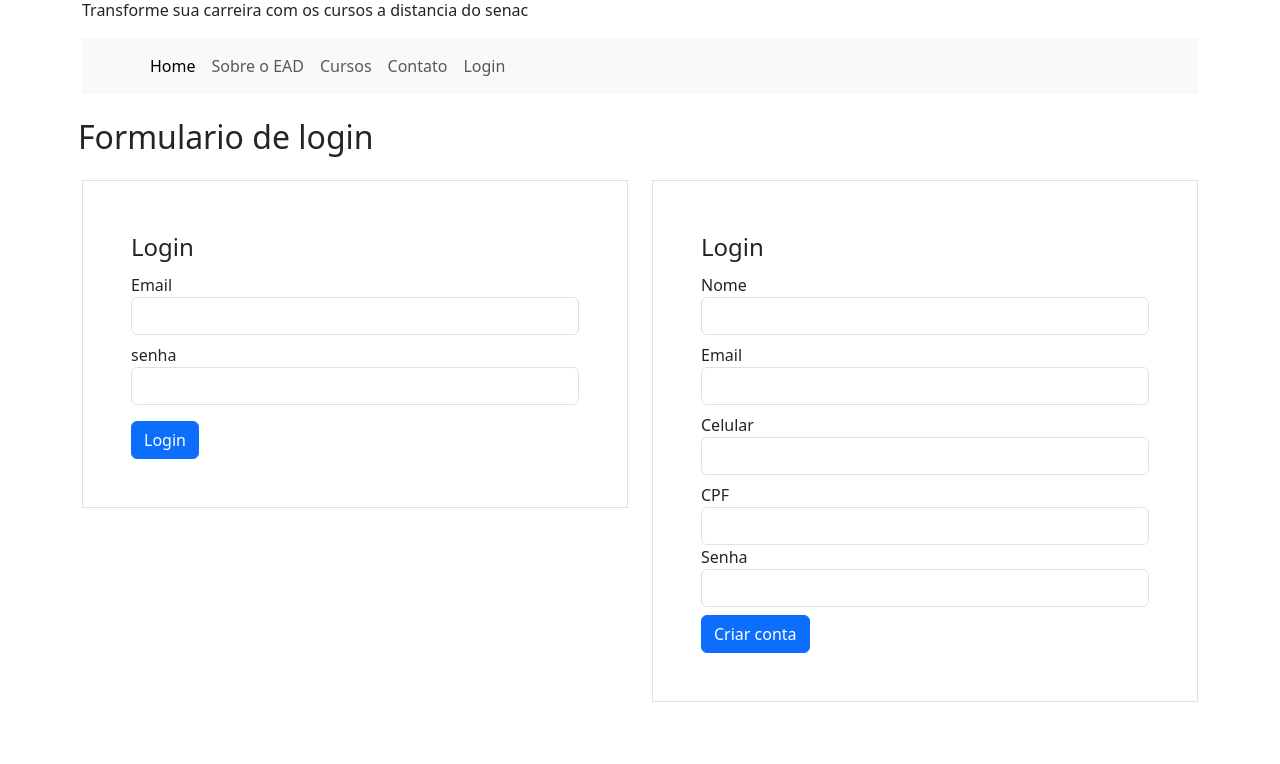
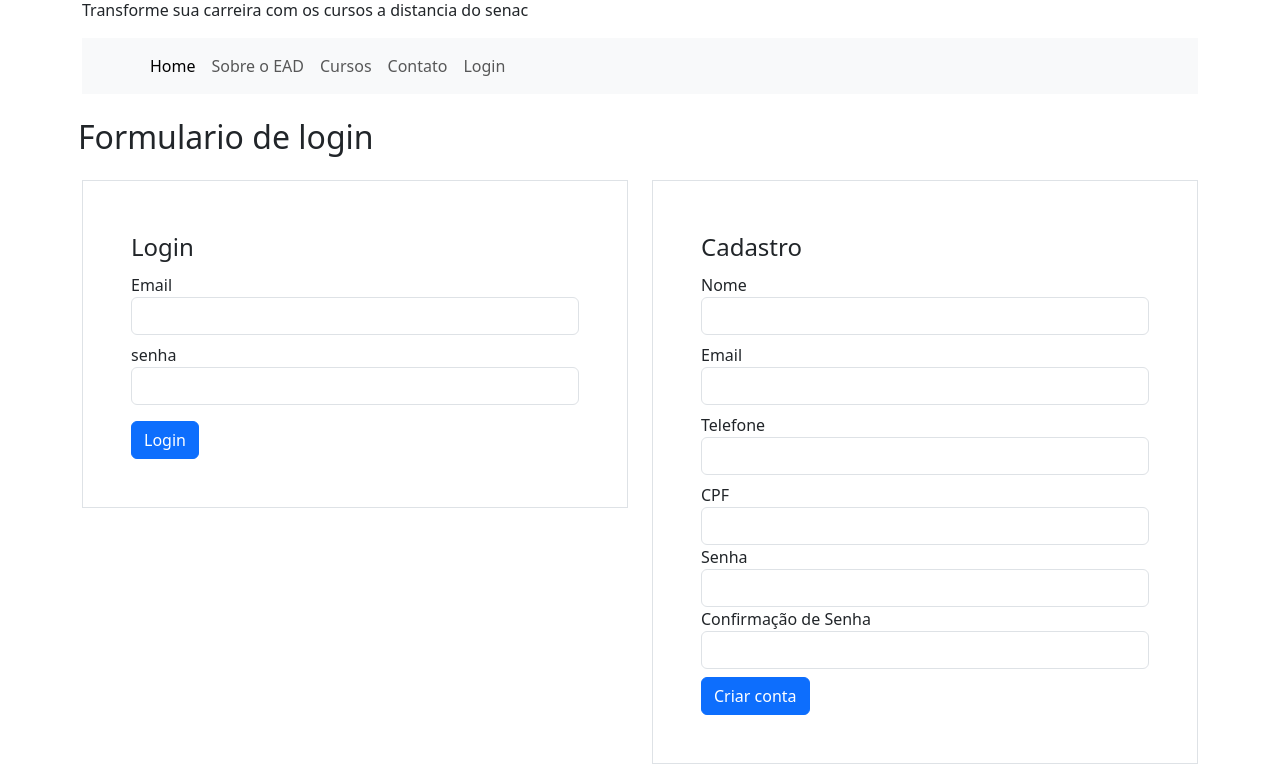
Before and after one commit to DiegoRag/aula_senac_bootstrap, a Flask app: page /login in a window 1280 px wide. Shown: the part 326-1090 px from the top of the page. Before the commit the page ends 1028 px from the top, so only its background shows below. Run offline with Flask 3, Linux system fonts and the light colour scheme; grey boxes are pictures that could not be loaded.

Commit message:
dia 06 de junho

```diff
--- a/app.py
+++ b/app.py
@@ -1,5 +1,5 @@
 import mysql.connector
-from flask import Flask, render_template, request, url_for, flash, redirect
+from flask import Flask, render_template, request, url_for, flash, redirect, session
 from forms import formLogin, formNovoUsuario
 from hashlib import sha256
 
@@ -39,9 +39,24 @@ def login():
         return redirect(url_for('index'))
 
     if form_novo_usuario.validate_on_submit() and 'submitCadastro' in request.form:
+        print('cavalos')
 
         cursor = mydb.cursor()
 
+        nome     = form_novo_usuario.nome.data
+        telefone = form_novo_usuario.telefone.data
+        email    = form_novo_usuario.email.data
+        cpf      = form_novo_usuario.cpf.data
+        senha    = form_novo_usuario.senha.data
+        hashSenha = sha256(senha.encode())
+
+        query = f'INSERT INTO aluno (nome,email,telefone,cpf,senha) VALUES ("{nome}","{email}","{telefone}","{cpf}","{hashSenha.hexdigest()}")'
+        print(query)
+        cursor.execute(query)
+        mydb.commit()
+
+        flash(f'Cadastro realizado com sucesso: {form_novo_usuario.nome.data}' , 'alert-success')
+        return redirect(url_for('index'))
 
 
 
--- a/forms.py
+++ b/forms.py
@@ -11,8 +11,8 @@ class formLogin(FlaskForm):
 class formNovoUsuario(FlaskForm):
     nome = StringField('Nome', validators=[DataRequired()])
     email = StringField('Email', validators=[DataRequired(),Email()])
-    celular = StringField('Celular', validators=[])
+    telefone = StringField('Telefone', validators=[])
     cpf = StringField('CPF', validators=[])
     senha = PasswordField('Senha', validators=[DataRequired(), Length(6,12)])
-    senhConfirmacao = PasswordField('Confirmação de Senha', validators=[DataRequired(),EqualTo('senha')])
-    submit = SubmitField('Criar conta')
+    senhaConfirmacao = PasswordField('Confirmação de Senha', validators=[DataRequired(),EqualTo('senha')])
+    submitCadastro = SubmitField('Criar conta')
--- a/templates/login.html
+++ b/templates/login.html
@@ -56,7 +56,7 @@
 
                 {{ form_novo_usuario.csrf_token }}
 
-                <legend>Login</legend>
+                <legend>Cadastro</legend>
 
                 <fieldset>
 
@@ -73,8 +73,8 @@
                     </div>
 
                     <div class="form-group mb-2">
-                        {{ form_novo_usuario.celular.label (class="form_control.label")}}
-                        {{ form_novo_usuario.celular (class="form-control")}}
+                        {{ form_novo_usuario.telefone.label (class="form_control.label")}}
+                        {{ form_novo_usuario.telefone (class="form-control")}}
 
                     </div>
 
@@ -85,11 +85,15 @@
                     </div>
 
                     <div class="form-group mb2">
-                        {{ form_novo_usuario.senha.label (class="form-control-label")}}
-                        {{ form_novo_usuario.senha (class="form-control")}}
+                        {{ form_novo_usuario.senha.label (class="form-control-label") }}
+                        {{ form_novo_usuario.senha  (class="form-control")}}
+                    </div>
+                    <div class="form-group">
+                        {{ form_novo_usuario.senhaConfirmacao.label (class="form-control-label")}}
+                        {{ form_novo_usuario.senhaConfirmacao (class="form-control")}}
                     </div>
 
-                    {{ form_novo_usuario.submit (class="btn btn-primary mt-2")}}
+                    {{ form_novo_usuario.submitCadastro (class="btn btn-primary mt-2")}}
 
 
 
```
